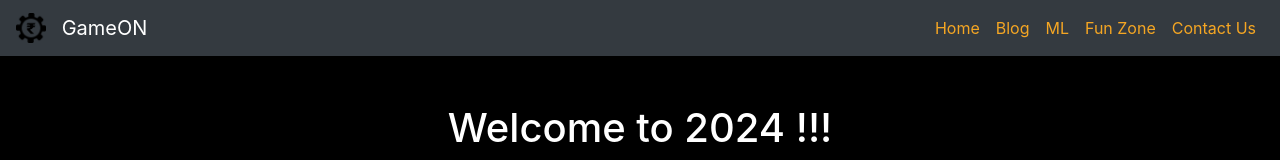
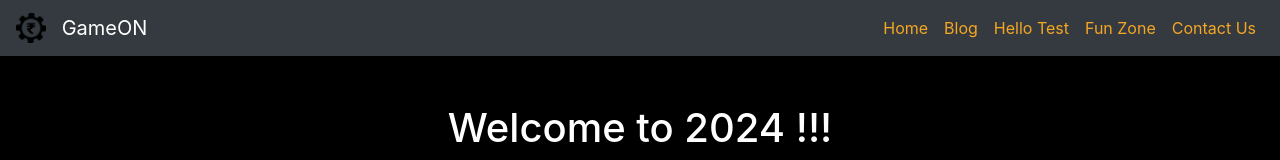
Before and after one commit to kontactguddu/game-on-frontend, an Angular app: page / in a window 1280 px wide. Shown: the top 160 px of the page. Built offline with nearby package versions, Linux system fonts and the light colour scheme.

Commit message:
test1 after github actions

```diff
--- a/src/app/component/global/header/header.component.html
+++ b/src/app/component/global/header/header.component.html
@@ -15,7 +15,7 @@
           <a class="nav-link" routerLink="/blog">Blog</a>
         </li>
         <li class="nav-item">
-          <a class="nav-link" routerLink="/ml">ML</a>
+          <a class="nav-link" routerLink="/ml">Hello Test</a>
         </li>
         <li class="nav-item">
           <a class="nav-link" routerLink="/fun-zone">Fun Zone</a>
```
